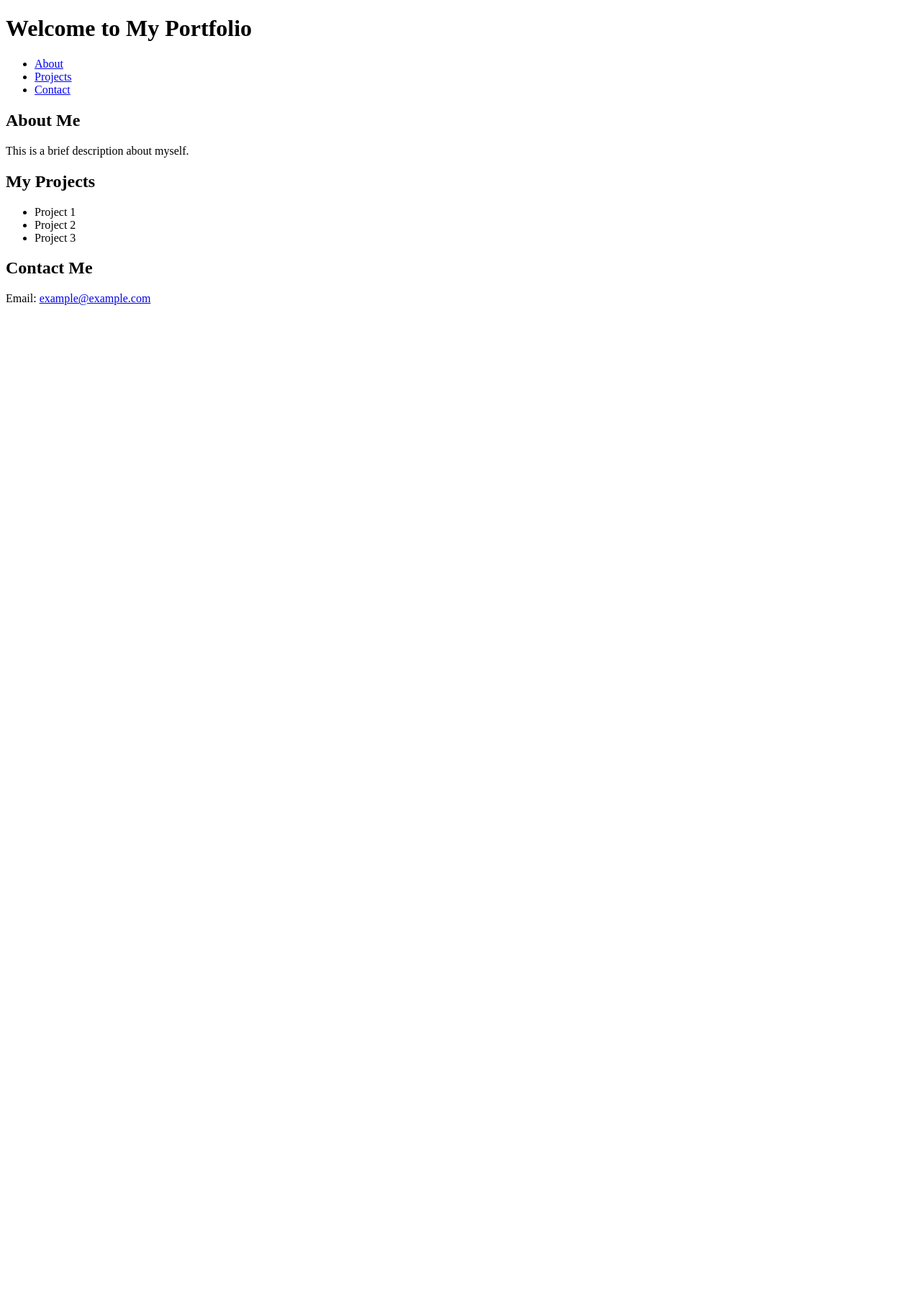
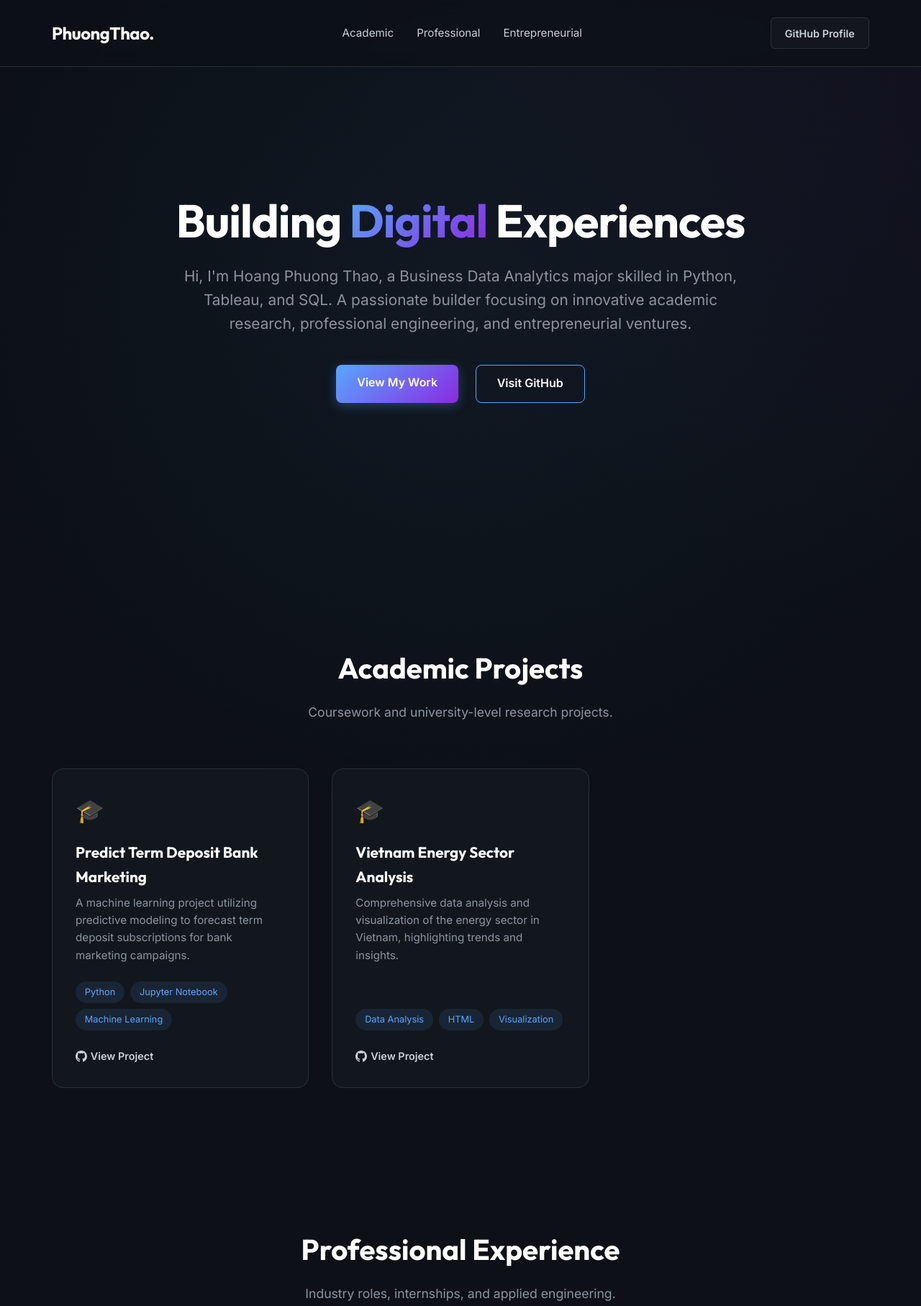
Before and after one commit to hoangthao0503-bot/hpthao_portfolio, a plain HTML site: page index.html in a window 1280 px wide. Shown: the top 1815 px of the page at 72% size. Before the commit the page ends 800 px from the top, so only its background shows below. Drawn offline with Linux system fonts and the light colour scheme.

Commit message:
Update portfolio with actual projects

```diff
--- /dev/null
+++ b/data.js
@@ -0,0 +1,51 @@
+// data.js
+const portfolioData = {
+    academic: [
+        {
+            title: "Predict Term Deposit Bank Marketing",
+            description: "A machine learning project utilizing predictive modeling to forecast term deposit subscriptions for bank marketing campaigns.",
+            tags: ["Python", "Jupyter Notebook", "Machine Learning"],
+            githubLink: "https://github.com/hoangthao0503-bot/predict-term-deposit-bank-marketing"
+        },
+        {
+            title: "Vietnam Energy Sector Analysis",
+            description: "Comprehensive data analysis and visualization of the energy sector in Vietnam, highlighting trends and insights.",
+            tags: ["Data Analysis", "HTML", "Visualization"],
+            githubLink: "https://github.com/hoangthao0503-bot/Vietnam-Energy-Sector-Analysis"
+        }
+    ],
+    professional: [
+        {
+            date: "2024 - Present",
+            title: "Data Analytics Project Focus",
+            company: "University & Self-Directed",
+            description: "Applied Business Data Analytics skills (Python, Tableau, SQL) to build predictive models, optimize financial risk, and develop full-stack data dashboards."
+        }
+    ],
+    entrepreneurial: [
+        {
+            title: "Stock Analysis Web",
+            description: "A comprehensive web application designed for robust stock market analysis, featuring dynamic data visualization and real-time tracking.",
+            tags: ["TypeScript", "Web Development", "Finance"],
+            githubLink: "https://github.com/hoangthao0503-bot/stock-analysis-web"
+        },
+        {
+            title: "SSI Risk Optimizer",
+            description: "An advanced financial tool developed in Python to optimize risk management and investment strategies for SSI securities.",
+            tags: ["Python", "Risk Management", "Optimization"],
+            githubLink: "https://github.com/hoangthao0503-bot/ssi-risk-optimizer"
+        },
+        {
+            title: "Nhật ký giao dịch SSI",
+            description: "A specialized trading journal web application built to help investors track, analyze, and improve their trading decisions.",
+            tags: ["JavaScript", "HTML", "Trading"],
+            githubLink: "https://github.com/hoangthao0503-bot/Nhat_ky_giao_dich_SSI"
+        },
+        {
+            title: "Làm việc kiểu Cụ Hồ",
+            description: "An interactive educational web platform featuring structured learning modules based on the 'Làm giàu kiểu Cụ Hồ' podcast series.",
+            tags: ["JavaScript", "UI/UX", "Education"],
+            githubLink: "https://github.com/hoangthao0503-bot/lam-viec-kieu-cu-ho"
+        }
+    ]
+};
--- a/index.html
+++ b/index.html
@@ -3,49 +3,92 @@
 <head>
     <meta charset="UTF-8">
     <meta name="viewport" content="width=device-width, initial-scale=1.0">
-    <title>Portfolio</title>
-    <style>
-        /* Add your styles here */
-    </style>
+    <title>Hoang Phuong Thao | Portfolio</title>
+    <meta name="description" content="Portfolio of Hoang Phuong Thao showcasing Academic Projects, Professional Experience, and Entrepreneurial Projects.">
+    <!-- Google Fonts -->
+    <link rel="preconnect" href="https://fonts.googleapis.com">
+    <link rel="preconnect" href="https://fonts.gstatic.com" crossorigin>
+    <link href="https://fonts.googleapis.com/css2?family=Inter:wght@300;400;600;800&family=Outfit:wght@400;700&display=swap" rel="stylesheet">
+    <!-- Custom CSS -->
+    <link rel="stylesheet" href="style.css">
 </head>
 <body>
-    <header>
-        <h1>Welcome to My Portfolio</h1>
-        <nav>
-            <ul>
-                <li><a href="#about">About</a></li>
-                <li><a href="#projects">Projects</a></li>
-                <li><a href="#contact">Contact</a></li>
+    <!-- Navbar -->
+    <nav id="navbar">
+        <div class="nav-content">
+            <a href="#hero" class="logo">PhuongThao.</a>
+            <ul class="nav-links">
+                <li><a href="#academic">Academic</a></li>
+                <li><a href="#professional">Professional</a></li>
+                <li><a href="#entrepreneurial">Entrepreneurial</a></li>
             </ul>
-        </nav>
+            <a href="https://github.com/hoangthao0503" target="_blank" rel="noopener noreferrer" class="btn-github">GitHub Profile</a>
+        </div>
+    </nav>
+
+    <!-- Hero Section -->
+    <header id="hero" class="section hero">
+        <div class="hero-content">
+            <h1 class="hero-title">Building <span class="gradient-text">Digital</span> Experiences</h1>
+            <p class="hero-subtitle">Hi, I'm Hoang Phuong Thao, a Business Data Analytics major skilled in Python, Tableau, and SQL. A passionate builder focusing on innovative academic research, professional engineering, and entrepreneurial ventures.</p>
+            <div class="hero-cta">
+                <a href="#academic" class="btn btn-primary">View My Work</a>
+                <a href="https://github.com/hoangthao0503" target="_blank" rel="noopener noreferrer" class="btn btn-secondary">Visit GitHub</a>
+            </div>
+        </div>
+        <div class="hero-background"></div>
     </header>
 
-    <section id="about">
-        <h2>About Me</h2>
-        <p>This is a brief description about myself.</p>
+    <!-- Academic Projects -->
+    <section id="academic" class="section">
+        <div class="section-header">
+            <h2 class="section-title">Academic Projects</h2>
+            <p class="section-desc">Coursework and university-level research projects.</p>
+        </div>
+        <div class="grid-container" id="academic-grid">
+            <!-- Rendered by JS -->
+        </div>
     </section>
 
-    <section id="projects">
-        <h2>My Projects</h2>
-        <ul>
-            <li>Project 1</li>
-            <li>Project 2</li>
-            <li>Project 3</li>
-        </ul>
+    <!-- Professional Experience -->
+    <section id="professional" class="section">
+        <div class="section-header">
+            <h2 class="section-title">Professional Experience</h2>
+            <p class="section-desc">Industry roles, internships, and applied engineering.</p>
+        </div>
+        <div class="timeline" id="professional-timeline">
+            <!-- Rendered by JS -->
+        </div>
     </section>
 
-    <section id="contact">
-        <h2>Contact Me</h2>
-        <p>Email: <a href="mailto:example@example.com">example@example.com</a></p>
+    <!-- Entrepreneurial Projects -->
+    <section id="entrepreneurial" class="section">
+        <div class="section-header">
+            <h2 class="section-title">Entrepreneurial Projects</h2>
+            <p class="section-desc">Startups, side hustles, and personal ventures.</p>
+        </div>
+        <div class="grid-container" id="entrepreneurial-grid">
+            <!-- Rendered by JS -->
+        </div>
     </section>
 
-    <svg xmlns="http://www.w3.org/2000/svg">
-        <defs>
-            <filter id="fancy">
-                <feGaussianBlur in="SourceGraphic" stdDeviation="10" />
-            </filter>
-        </defs>
-    </svg>
+    <!-- Footer -->
+    <footer>
+        <div class="footer-content">
+            <div class="footer-logo">PhuongThao.</div>
+            <p>&copy; <span id="current-year"></span> Hoang Phuong Thao. All rights reserved.</p>
+            <div class="footer-links">
+                <a href="mailto:hpthao537@gmail.com">hpthao537@gmail.com</a>
+                <span>|</span>
+                <span>0337492206</span>
+                <span>|</span>
+                <a href="https://github.com/hoangthao0503" target="_blank" rel="noopener noreferrer">GitHub</a>
+            </div>
+        </div>
+    </footer>
 
+    <!-- Scripts -->
+    <script src="data.js"></script>
+    <script src="script.js"></script>
 </body>
 </html>
--- /dev/null
+++ b/script.js
@@ -0,0 +1,107 @@
+// script.js
+document.addEventListener('DOMContentLoaded', () => {
+    // Set current year in footer
+    document.getElementById('current-year').textContent = new Date().getFullYear();
+
+    // Render Academic Projects
+    const academicGrid = document.getElementById('academic-grid');
+    portfolioData.academic.forEach(project => {
+        const tagsHtml = project.tags.map(tag => `<span class="tag">${tag}</span>`).join('');
+        const html = `
+            <div class="card reveal">
+                <div class="card-header">
+                    <div class="card-icon">🎓</div>
+                </div>
+                <h3 class="card-title">${project.title}</h3>
+                <p class="card-desc">${project.description}</p>
+                <div class="card-tags">
+                    ${tagsHtml}
+                </div>
+                <div class="card-links">
+                    <a href="${project.githubLink}" target="_blank" rel="noopener noreferrer" class="card-link">
+                        <svg viewBox="0 0 24 24"><path d="M12 0c-6.626 0-12 5.373-12 12 0 5.302 3.438 9.8 8.207 11.387.599.111.793-.261.793-.577v-2.234c-3.338.726-4.033-1.416-4.033-1.416-.546-1.387-1.333-1.756-1.333-1.756-1.089-.745.083-.729.083-.729 1.205.084 1.839 1.237 1.839 1.237 1.07 1.834 2.807 1.304 3.492.997.107-.775.418-1.305.762-1.604-2.665-.305-5.467-1.334-5.467-5.931 0-1.311.469-2.381 1.236-3.221-.124-.303-.535-1.524.117-3.176 0 0 1.008-.322 3.301 1.23.957-.266 1.983-.399 3.003-.404 1.02.005 2.047.138 3.006.404 2.291-1.552 3.297-1.23 3.297-1.23.653 1.653.242 2.874.118 3.176.77.84 1.235 1.911 1.235 3.221 0 4.609-2.807 5.624-5.479 5.921.43.372.823 1.102.823 2.222v3.293c0 .319.192.694.801.576 4.765-1.589 8.199-6.086 8.199-11.386 0-6.627-5.373-12-12-12z"/></svg>
+                        View Project
+                    </a>
+                </div>
+            </div>
+        `;
+        academicGrid.innerHTML += html;
+    });
+
+    // Render Professional Experience
+    const professionalTimeline = document.getElementById('professional-timeline');
+    portfolioData.professional.forEach(exp => {
+        const html = `
+            <div class="timeline-item reveal">
+                <div class="timeline-dot"></div>
+                <div class="timeline-content">
+                    <span class="timeline-date">${exp.date}</span>
+                    <h3 class="timeline-title">${exp.title}</h3>
+                    <div class="timeline-company">${exp.company}</div>
+                    <p class="timeline-desc">${exp.description}</p>
+                </div>
+            </div>
+        `;
+        professionalTimeline.innerHTML += html;
+    });
+
+    // Render Entrepreneurial Projects
+    const entrepreneurialGrid = document.getElementById('entrepreneurial-grid');
+    portfolioData.entrepreneurial.forEach(project => {
+        const tagsHtml = project.tags.map(tag => `<span class="tag">${tag}</span>`).join('');
+        const html = `
+            <div class="card reveal">
+                <div class="card-header">
+                    <div class="card-icon">🚀</div>
+                </div>
+                <h3 class="card-title">${project.title}</h3>
+                <p class="card-desc">${project.description}</p>
+                <div class="card-tags">
+                    ${tagsHtml}
+                </div>
+                <div class="card-links">
+                    <a href="${project.githubLink}" target="_blank" rel="noopener noreferrer" class="card-link">
+                        <svg viewBox="0 0 24 24"><path d="M12 0c-6.626 0-12 5.373-12 12 0 5.302 3.438 9.8 8.207 11.387.599.111.793-.261.793-.577v-2.234c-3.338.726-4.033-1.416-4.033-1.416-.546-1.387-1.333-1.756-1.333-1.756-1.089-.745.083-.729.083-.729 1.205.084 1.839 1.237 1.839 1.237 1.07 1.834 2.807 1.304 3.492.997.107-.775.418-1.305.762-1.604-2.665-.305-5.467-1.334-5.467-5.931 0-1.311.469-2.381 1.236-3.221-.124-.303-.535-1.524.117-3.176 0 0 1.008-.322 3.301 1.23.957-.266 1.983-.399 3.003-.404 1.02.005 2.047.138 3.006.404 2.291-1.552 3.297-1.23 3.297-1.23.653 1.653.242 2.874.118 3.176.77.84 1.235 1.911 1.235 3.221 0 4.609-2.807 5.624-5.479 5.921.43.372.823 1.102.823 2.222v3.293c0 .319.192.694.801.576 4.765-1.589 8.199-6.086 8.199-11.386 0-6.627-5.373-12-12-12z"/></svg>
+                        View Project
+                    </a>
+                </div>
+            </div>
+        `;
+        entrepreneurialGrid.innerHTML += html;
+    });
+
+    // Scroll Reveal Animation
+    const reveals = document.querySelectorAll('.reveal');
+
+    const revealOnScroll = () => {
+        const windowHeight = window.innerHeight;
+        const elementVisible = 100;
+
+        reveals.forEach(reveal => {
+            const elementTop = reveal.getBoundingClientRect().top;
+            if (elementTop < windowHeight - elementVisible) {
+                reveal.classList.add('active');
+            }
+        });
+    };
+
+    // Navbar Scroll Effect
+    const navbar = document.getElementById('navbar');
+
+    const handleScroll = () => {
+        if (window.scrollY > 50) {
+            navbar.classList.add('scrolled');
+        } else {
+            navbar.classList.remove('scrolled');
+        }
+    };
+
+    window.addEventListener('scroll', () => {
+        revealOnScroll();
+        handleScroll();
+    });
+
+    // Trigger once on load
+    revealOnScroll();
+    handleScroll();
+});
--- /dev/null
+++ b/style.css
@@ -0,0 +1,466 @@
+/* style.css */
+:root {
+    --bg-color: #0d1117;
+    --card-bg: rgba(22, 27, 34, 0.7);
+    --border-color: rgba(48, 54, 61, 0.8);
+    --text-primary: #c9d1d9;
+    --text-secondary: #8b949e;
+    --accent-1: #58a6ff;
+    --accent-2: #8a2be2;
+    --accent-gradient: linear-gradient(135deg, var(--accent-1), var(--accent-2));
+    --glass-shadow: 0 8px 32px 0 rgba(0, 0, 0, 0.37);
+    --font-main: 'Inter', sans-serif;
+    --font-heading: 'Outfit', sans-serif;
+    --transition: all 0.3s ease;
+}
+
+* {
+    margin: 0;
+    padding: 0;
+    box-sizing: border-box;
+    scroll-behavior: smooth;
+}
+
+body {
+    background-color: var(--bg-color);
+    color: var(--text-primary);
+    font-family: var(--font-main);
+    line-height: 1.6;
+    overflow-x: hidden;
+}
+
+/* Background elements for aesthetic */
+body::before {
+    content: '';
+    position: fixed;
+    top: -50%;
+    left: -50%;
+    width: 200%;
+    height: 200%;
+    background: radial-gradient(circle at 50% 50%, rgba(88, 166, 255, 0.05) 0%, transparent 50%),
+                radial-gradient(circle at 80% 20%, rgba(138, 43, 226, 0.05) 0%, transparent 40%);
+    z-index: -1;
+    pointer-events: none;
+}
+
+/* Typography */
+h1, h2, h3, h4, .logo {
+    font-family: var(--font-heading);
+    color: #ffffff;
+}
+
+.gradient-text {
+    background: var(--accent-gradient);
+    -webkit-background-clip: text;
+    -webkit-text-fill-color: transparent;
+    background-clip: text;
+}
+
+a {
+    text-decoration: none;
+    color: var(--text-primary);
+    transition: var(--transition);
+}
+
+a:hover {
+    color: var(--accent-1);
+}
+
+/* Navbar */
+#navbar {
+    position: fixed;
+    top: 0;
+    width: 100%;
+    padding: 1.5rem 0;
+    background: rgba(13, 17, 23, 0.8);
+    backdrop-filter: blur(10px);
+    -webkit-backdrop-filter: blur(10px);
+    border-bottom: 1px solid var(--border-color);
+    z-index: 1000;
+    transition: var(--transition);
+}
+
+#navbar.scrolled {
+    padding: 1rem 0;
+    box-shadow: 0 4px 20px rgba(0, 0, 0, 0.5);
+}
+
+.nav-content {
+    max-width: 1200px;
+    margin: 0 auto;
+    padding: 0 2rem;
+    display: flex;
+    justify-content: space-between;
+    align-items: center;
+}
+
+.logo {
+    font-size: 1.5rem;
+    font-weight: 700;
+    letter-spacing: -0.5px;
+}
+
+.nav-links {
+    display: flex;
+    list-style: none;
+    gap: 2rem;
+}
+
+.nav-links a {
+    font-size: 0.95rem;
+    font-weight: 500;
+}
+
+/* Buttons */
+.btn {
+    display: inline-block;
+    padding: 0.8rem 1.8rem;
+    border-radius: 8px;
+    font-weight: 600;
+    font-size: 1rem;
+    cursor: pointer;
+    transition: var(--transition);
+    text-align: center;
+}
+
+.btn-primary {
+    background: var(--accent-gradient);
+    color: #fff;
+    border: none;
+    box-shadow: 0 4px 15px rgba(88, 166, 255, 0.3);
+}
+
+.btn-primary:hover {
+    transform: translateY(-2px);
+    box-shadow: 0 6px 20px rgba(88, 166, 255, 0.5);
+    color: #fff;
+}
+
+.btn-secondary {
+    background: transparent;
+    color: #fff;
+    border: 1px solid var(--accent-1);
+}
+
+.btn-secondary:hover {
+    background: rgba(88, 166, 255, 0.1);
+    transform: translateY(-2px);
+}
+
+.btn-github {
+    padding: 0.6rem 1.2rem;
+    border-radius: 6px;
+    border: 1px solid var(--border-color);
+    background: var(--card-bg);
+    font-size: 0.9rem;
+    font-weight: 600;
+}
+
+.btn-github:hover {
+    border-color: var(--accent-1);
+}
+
+/* Sections */
+.section {
+    padding: 6rem 2rem;
+    max-width: 1200px;
+    margin: 0 auto;
+}
+
+.section-header {
+    text-align: center;
+    margin-bottom: 4rem;
+}
+
+.section-title {
+    font-size: 2.5rem;
+    margin-bottom: 1rem;
+}
+
+.section-desc {
+    color: var(--text-secondary);
+    font-size: 1.1rem;
+    max-width: 600px;
+    margin: 0 auto;
+}
+
+/* Hero Section */
+.hero {
+    min-height: 100vh;
+    display: flex;
+    align-items: center;
+    justify-content: center;
+    text-align: center;
+    position: relative;
+    padding-top: 8rem;
+}
+
+.hero-content {
+    max-width: 800px;
+    z-index: 10;
+    animation: fadeIn 1s cubic-bezier(0.16, 1, 0.3, 1) forwards;
+}
+
+.hero-title {
+    font-size: clamp(3rem, 5vw, 5rem);
+    line-height: 1.1;
+    margin-bottom: 1.5rem;
+    letter-spacing: -1px;
+}
+
+.hero-subtitle {
+    font-size: clamp(1.1rem, 2vw, 1.3rem);
+    color: var(--text-secondary);
+    margin-bottom: 2.5rem;
+}
+
+.hero-cta {
+    display: flex;
+    gap: 1.5rem;
+    justify-content: center;
+}
+
+/* Cards (Grid Container) */
+.grid-container {
+    display: grid;
+    grid-template-columns: repeat(auto-fill, minmax(320px, 1fr));
+    gap: 2rem;
+}
+
+.card {
+    background: var(--card-bg);
+    border: 1px solid var(--border-color);
+    border-radius: 16px;
+    padding: 2rem;
+    backdrop-filter: blur(10px);
+    -webkit-backdrop-filter: blur(10px);
+    transition: var(--transition);
+    display: flex;
+    flex-direction: column;
+    height: 100%;
+}
+
+.card:hover {
+    transform: translateY(-5px);
+    border-color: var(--accent-1);
+    box-shadow: var(--glass-shadow);
+}
+
+.card-header {
+    display: flex;
+    justify-content: space-between;
+    align-items: flex-start;
+    margin-bottom: 1rem;
+}
+
+.card-icon {
+    font-size: 2rem;
+    color: var(--accent-1);
+}
+
+.card-title {
+    font-size: 1.3rem;
+    margin-bottom: 0.5rem;
+}
+
+.card-desc {
+    color: var(--text-secondary);
+    font-size: 0.95rem;
+    margin-bottom: 1.5rem;
+    flex-grow: 1;
+}
+
+.card-tags {
+    display: flex;
+    flex-wrap: wrap;
+    gap: 0.5rem;
+    margin-bottom: 1.5rem;
+}
+
+.tag {
+    font-size: 0.8rem;
+    padding: 0.3rem 0.8rem;
+    background: rgba(88, 166, 255, 0.1);
+    color: var(--accent-1);
+    border-radius: 20px;
+    font-weight: 500;
+}
+
+.card-links {
+    display: flex;
+    gap: 1rem;
+}
+
+.card-link {
+    font-size: 0.9rem;
+    font-weight: 600;
+    display: flex;
+    align-items: center;
+    gap: 0.3rem;
+}
+
+.card-link svg {
+    width: 16px;
+    height: 16px;
+    fill: currentColor;
+}
+
+/* Timeline */
+.timeline {
+    position: relative;
+    max-width: 800px;
+    margin: 0 auto;
+}
+
+.timeline::before {
+    content: '';
+    position: absolute;
+    left: 20px;
+    top: 0;
+    height: 100%;
+    width: 2px;
+    background: var(--border-color);
+}
+
+.timeline-item {
+    position: relative;
+    padding-left: 3rem;
+    margin-bottom: 3rem;
+}
+
+.timeline-item:last-child {
+    margin-bottom: 0;
+}
+
+.timeline-dot {
+    position: absolute;
+    left: 11px;
+    top: 5px;
+    width: 20px;
+    height: 20px;
+    background: var(--accent-gradient);
+    border-radius: 50%;
+    border: 4px solid var(--bg-color);
+}
+
+.timeline-content {
+    background: var(--card-bg);
+    border: 1px solid var(--border-color);
+    border-radius: 16px;
+    padding: 2rem;
+    transition: var(--transition);
+}
+
+.timeline-content:hover {
+    border-color: var(--accent-2);
+    box-shadow: var(--glass-shadow);
+}
+
+.timeline-date {
+    font-size: 0.85rem;
+    color: var(--accent-2);
+    font-weight: 600;
+    margin-bottom: 0.5rem;
+    display: block;
+}
+
+.timeline-title {
+    font-size: 1.4rem;
+    margin-bottom: 0.2rem;
+}
+
+.timeline-company {
+    font-size: 1rem;
+    color: var(--text-primary);
+    font-weight: 500;
+    margin-bottom: 1rem;
+}
+
+.timeline-desc {
+    color: var(--text-secondary);
+    font-size: 0.95rem;
+}
+
+/* Footer */
+footer {
+    border-top: 1px solid var(--border-color);
+    padding: 3rem 2rem;
+    margin-top: 4rem;
+}
+
+.footer-content {
+    max-width: 1200px;
+    margin: 0 auto;
+    display: flex;
+    justify-content: space-between;
+    align-items: center;
+    flex-wrap: wrap;
+    gap: 1rem;
+}
+
+.footer-logo {
+    font-family: var(--font-heading);
+    font-size: 1.2rem;
+    font-weight: 700;
+    color: #fff;
+}
+
+.footer-content p {
+    color: var(--text-secondary);
+    font-size: 0.9rem;
+}
+
+.footer-links {
+    display: flex;
+    gap: 1rem;
+}
+
+/* Animations */
+@keyframes fadeIn {
+    from {
+        opacity: 0;
+        transform: translateY(20px);
+    }
+    to {
+        opacity: 1;
+        transform: translateY(0);
+    }
+}
+
+.reveal {
+    opacity: 0;
+    transform: translateY(30px);
+    transition: all 0.8s ease-out;
+}
+
+.reveal.active {
+    opacity: 1;
+    transform: translateY(0);
+}
+
+/* Responsive */
+@media (max-width: 768px) {
+    .nav-links {
+        display: none;
+    }
+
+    .hero-cta {
+        flex-direction: column;
+    }
+
+    .timeline::before {
+        left: 15px;
+    }
+
+    .timeline-dot {
+        left: 6px;
+    }
+
+    .timeline-item {
+        padding-left: 2.5rem;
+    }
+
+    .section {
+        padding: 4rem 1.5rem;
+    }
+}
```
